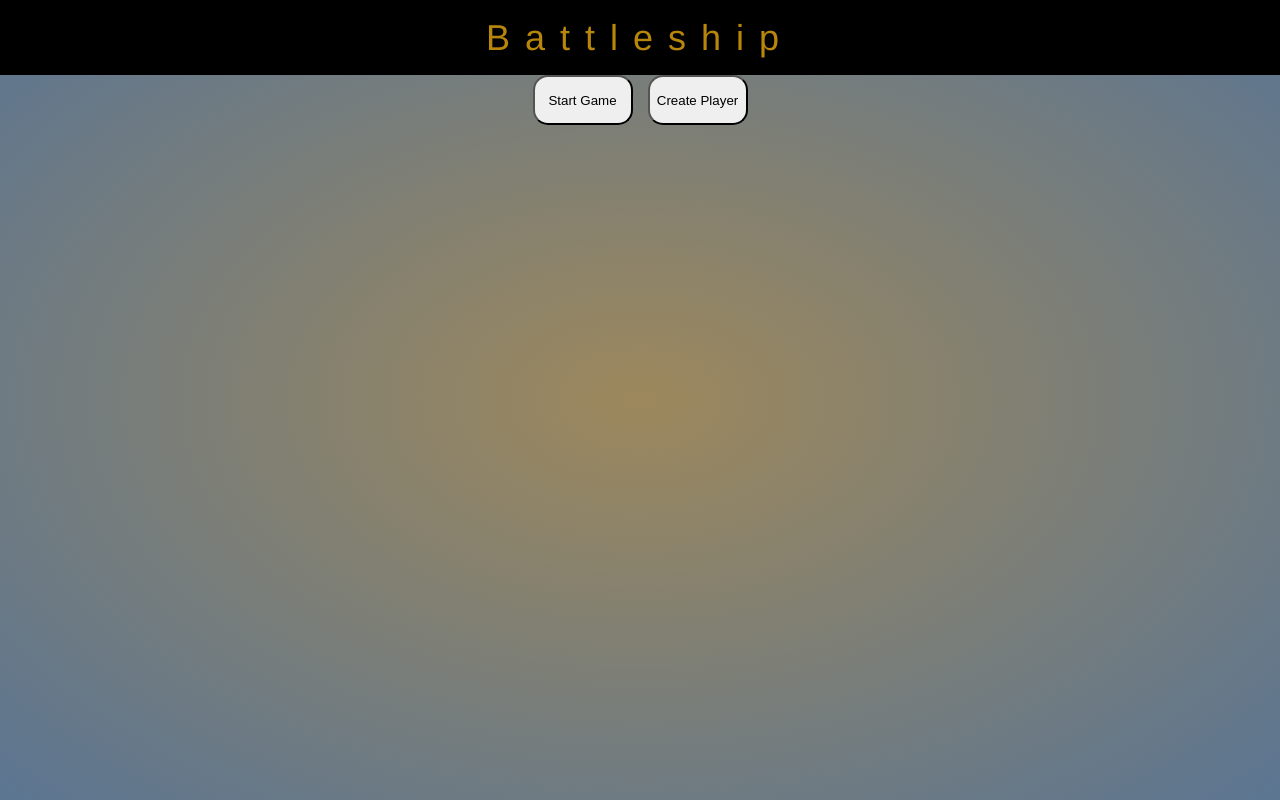
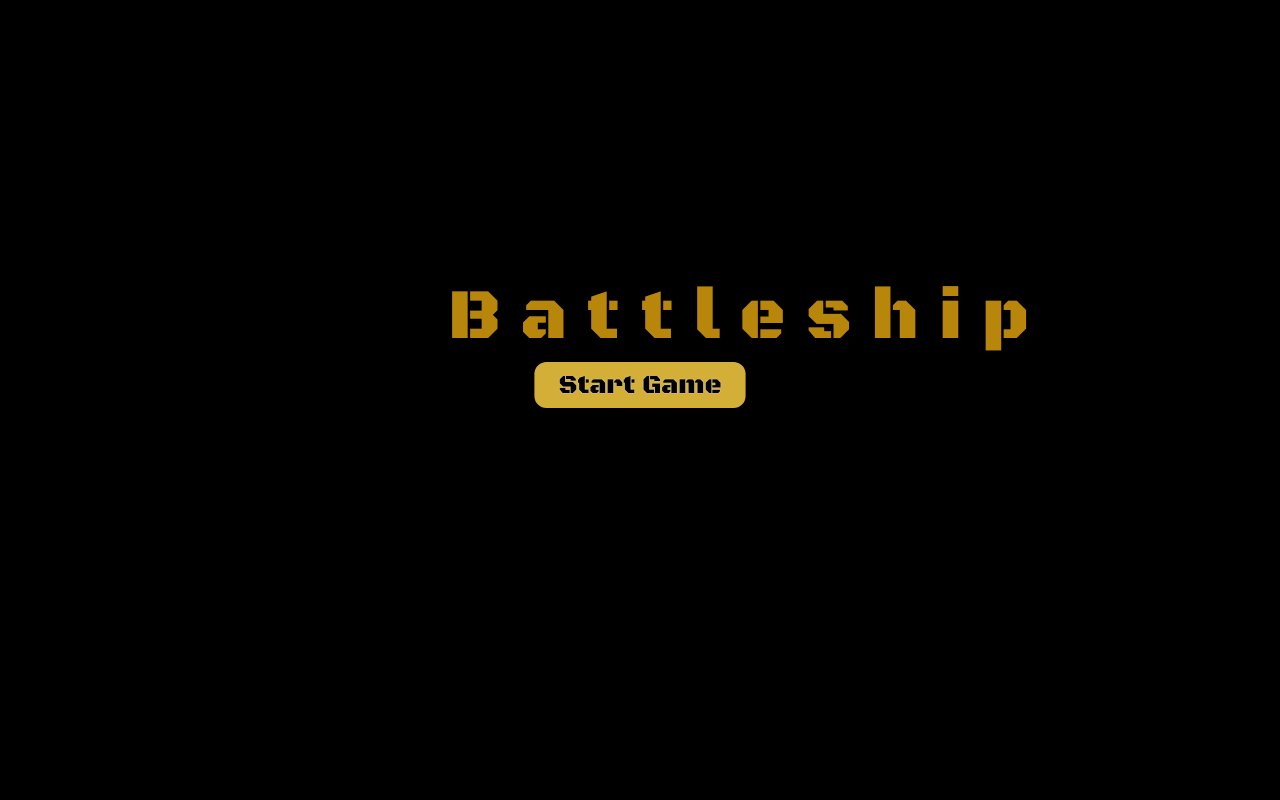
Before and after one commit to Crisk-o/Odin-Battleship, a website built with webpack: page src/template.html in a window 1280 px wide. Shown: the top 800 px of the page. Built offline with nearby package versions, Linux system fonts and the light colour scheme.

Commit message:
Updated README with Odin's assignment requirements and instructions. Updated UI to be more appealling. Added animation to start game button.

```diff
--- a/src/styles.css
+++ b/src/styles.css
@@ -1,3 +1,8 @@
+    .black-ops-one-regular {
+        font-family: "Black Ops One", system-ui;
+        font-weight: 400;
+        font-style: normal;
+    }
     body{
         background-image: radial-gradient(#9d885c,#5b7592);
         width: 100vw;
@@ -5,6 +10,7 @@
         margin: 0;
         padding: 0;
         overflow: hidden;
+        font-family: "Black Ops One", 'Times New Roman', Times, serif;
 
     }
     button{
@@ -18,10 +24,29 @@
         justify-content: center;
         align-items: center;
     }
+    img{
+        width: 50px;
+        height: 50px;
+    }
+    .bounce-button{
+        animation: breathe 2s ease-in-out infinite;
+    }
+    @keyframes breathe{
+        0%, 100% {
+            transform: translateY(15px);
+        }
+        50% {
+            transform: scale(1.1);
+            text-shadow: 0 0 1px #fff;
+        }
+    }
     .hidden {
-        display: none;
-        visibility: none;
+        display: none !important;
+        /* visibility: hidden; */
         border: none;
+    }
+    .unhidden {
+        visibility: visible;
     }
     #buttons{
         display: flex;
@@ -29,10 +54,39 @@
         gap: 15px;
         padding: 0;
         margin: 0;
-
+    }
+    #startGameBtn{
+        font-family: "Black Ops One", 'Times New Roman', Times, serif;
+        color: black;
+        cursor: pointer;
+        font-size: 24px;
+        position: absolute;
+        top: 45%;
+        background-color: #D4AF37;
+        border: 4px solid black;
+        box-shadow: 0px 10px 15px -5px black;
+        width: 200px;
+    }
+    #startGameBtn:hover{
+        background-color: #f0bb0e;
+    }
+    #startGameScreen{
+        display: flex;
+        flex-direction: column;
+        background-color: black;
+        color: darkgoldenrod;
+        height: 100vh;
+        width: 100vw;
+    }
+    #startScreenTitle{
+        font-size: 72px;
+        display: flex;
+        position: fixed;
+        left: 35%;
+        top: 25%;
+        letter-spacing: 20px;
     }
     #titleDiv{
-        font-family: 'Franklin Gothic Medium', 'Arial Narrow', Arial, sans-serif;
         color: darkgoldenrod;
         height: 75px;
         width: 100vw;
@@ -42,7 +96,6 @@
         align-items: center;
         font-size: 36px;
         letter-spacing: 15px;
-
     }
     #content{
         height: 100%;
@@ -110,10 +163,6 @@
         height: 100px;
         border: 1px solid black;
         background-color: aliceblue;
-    }
-    img{
-        width: 50px;
-        height: 50px;
     }
     .changeNameBtn{
         height: 25px;
@@ -196,7 +245,6 @@
         border: 2px solid black;
     }
 
-
     .winner{
         box-sizing: border-box;
         width: 60%;
--- a/src/template.html
+++ b/src/template.html
@@ -1,12 +1,15 @@
 <!DOCTYPE html>
 <html lang="en">
 <head>
+    <link rel="preconnect" href="https://fonts.googleapis.com">
+    <link rel="preconnect" href="https://fonts.gstatic.com" crossorigin>
+    <link href="https://fonts.googleapis.com/css2?family=Black+Ops+One&display=swap" rel="stylesheet">
     <meta charset="UTF-8">
     <meta name="viewport" content="width=device-width, initial-scale=1.0">
     <title>Odin: Battleship</title>
 </head>
 <body>
-    <div id="titleDiv"><p id="titleDiv">Battleship</p></div>
+    <div class="hidden" id="titleDiv">Battleship</div>
     <div>
         <dialog id="formDialog">
             <div id="formContainer">
@@ -29,11 +32,15 @@
             </form>
         </div>
     </dialog>
-    <div id="buttons" class="hidden" >
-        <button id="startGameBtn">Start Game</button>
-        <button id="createPlayerBtn">Create Player</button>
+
+    <div id="startGameScreen">
+        <div id="startScreenTitle"><p id="startScreenTitle">Battleship</p></div>
+        <div id="buttons">
+            <button id="startGameBtn" class="bounce-button">Start Game</button>
+            <button class="hidden" id="createPlayerBtn">Create Player</button>
+        </div>
     </div>
-    <div id="content" class="hidden">
+    <div id="content">
         <div id="gameInfo"> <!-- will contain player names and display who's turn it is .-->
             <div id="namePlate" class="playerNamePlate">
                 <div class="pName">
--- a/src/ui.js
+++ b/src/ui.js
@@ -16,13 +16,21 @@ const player2Name = document.getElementById('player2Name');
 
 
 const startGameBtn = document.getElementById("startGameBtn");
+const startGameScreen = document.getElementById("startGameScreen");
+const startScreenTitle = document.getElementById("startScreenTitle");
+const titleDiv = document.getElementById('titleDiv');
 const createPlayerBtn = document.getElementById('createPlayerBtn');
 const createPlayerDialog = document.getElementById("formDialog");
 
 startGameBtn.addEventListener('click', () => {
+    startGameScreen.remove();
+    startScreenTitle.remove();
     startGameBtn.classList.toggle("hidden");
+    titleDiv.classList.toggle("hidden");
+
+    // startGameScreen.classList.toggle("hidden");
     createPlayerBtn.classList.toggle("hidden");
-    contentDiv.classList.toggle("hidden");
+    // contentDiv.classList.toggle("hidden");
 })
 createPlayerBtn.addEventListener('click', () => {
     createPlayerDialog.showModal();
@@ -89,7 +97,6 @@ const p1ShipsContainer = document.getElementById("availableShips1");
 const p2ShipsContainer = document.getElementById('availableShips2');
 const p1InfoDiv = document.getElementById('infoDiv1');
 const p2InfoDiv = document.getElementById('infoDiv2');
-
 
 export function styleCurrentPlayer(player) {
     if(player.name === "player1"){
```
Also changed, not shown: README.md.
